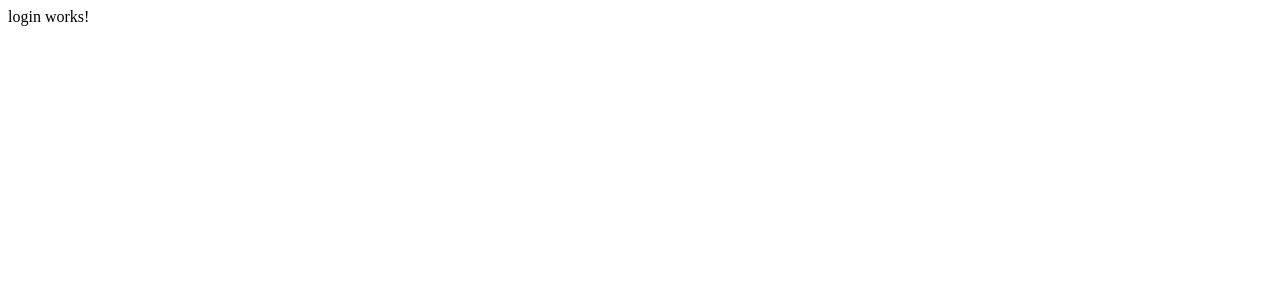
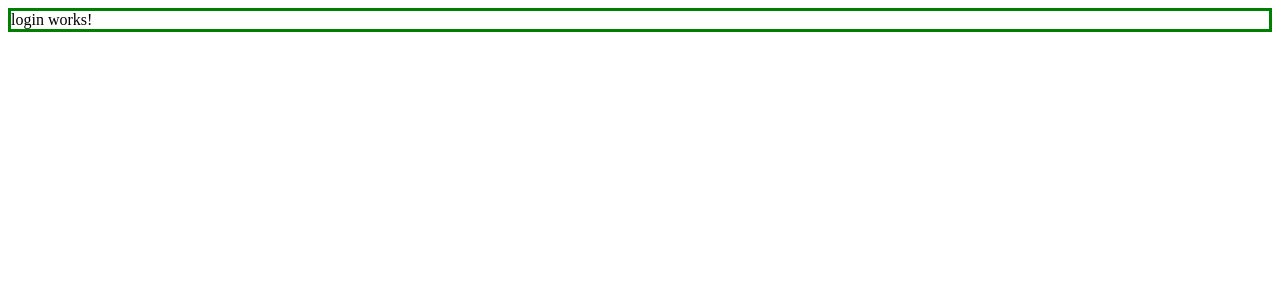
Before and after one commit to jaySmilet/angular-pract, an Angular app: page /login in a window 1280 px wide. Shown: the top 300 px of the page. Built offline with nearby package versions, Linux system fonts and the light colour scheme.

Commit message:
3 files modified, 1 added, 1 deleted

```diff
--- a/src/app/app.module.ts
+++ b/src/app/app.module.ts
@@ -17,7 +17,7 @@ import { TempRefComponent } from './temp-ref/temp-ref.component';
 import { NgContainerComponent } from './ng-container/ng-container.component';
 import { NgTempComponent } from './ng-temp/ng-temp.component';
 import { NgTempChildComponent } from './ng-temp/ng-temp-child/ng-temp-child.component';
-import { HighLightDirective } from './high-light.directive';
+import { HighLightDirective } from './directive/high-light.directive';
 
 @NgModule({
   imports: [BrowserModule, FormsModule, ReactiveFormsModule, AppRoutingModule],
--- /dev/null
+++ b/src/app/directive/high-light.directive.ts
@@ -0,0 +1,26 @@
+import { Directive, HostBinding, HostListener, OnInit } from '@angular/core';
+
+@Directive({
+  selector: '[appHighLight]',
+})
+export class HighLightDirective implements OnInit {
+  @HostBinding('style.border') border: string;
+
+  constructor() {}
+
+  ngOnInit() {
+    this.border = '3px solid green';
+  }
+
+  @HostListener('mouseover')
+  onMouseOver() {
+    this.border = '3px solid red';
+    console.log('mouse over');
+  }
+
+  @HostListener('mouseleave')
+  onMouseLeave() {
+    this.border = '3px solid pink';
+    console.log('mouse leave');
+  }
+}
--- a/src/app/high-light.directive.ts
+++ /dev/null
@@ -1,14 +0,0 @@
-import { Directive, HostBinding, OnInit } from '@angular/core';
-
-@Directive({
-  selector: '[appHighLight]',
-})
-export class HighLightDirective implements OnInit {
-  @HostBinding('style.border') border: string;
-
-  constructor() {}
-
-  ngOnInit() {
-    this.border = '3px solid green';
-  }
-}
--- a/src/app/login/login.component.html
+++ b/src/app/login/login.component.html
@@ -1,3 +1 @@
-<p>
-login works!
-</p>
+<p appHighLight>login works!</p>
```
Also changed, not shown: src/app/home/home.component.html (line endings or trailing spaces).
